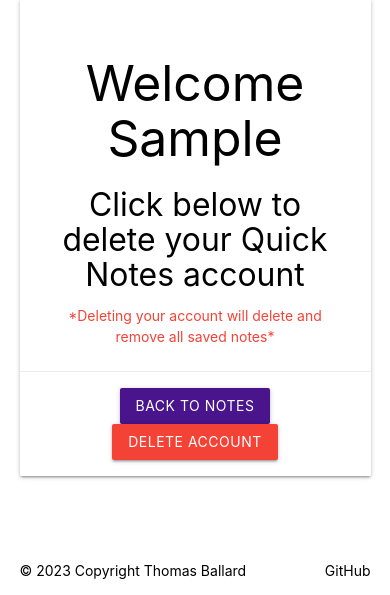
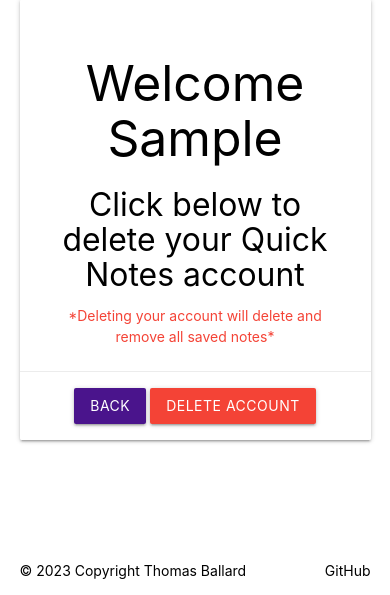
Before and after one commit to ThomasBallardCI/m3-notes-app, a Flask app: page /user_management in a window 390 px wide. Shown: the part 249-844 px from the top of the page. Run offline with Flask 2, Linux system fonts and the light colour scheme; the visitor is signed in with stand-in values (Sample User, id 1); data comes from the database, SQL or seed files in the repository.

Commit message:
adjustedt buttons account page to fit mobile

```diff
--- a/quicknote/templates/user_management.html
+++ b/quicknote/templates/user_management.html
@@ -22,7 +22,7 @@
 
         <div class="card-action">
             <!-- Button to go back to Notes page -->
-            <a class="waves-effect waves-light btn purple darken-4 hoverable" href="{{ url_for('notes') }}" aria-label="Back to Notes">Back to Notes</a>
+            <a class="waves-effect waves-light btn purple darken-4 hoverable" href="{{ url_for('notes') }}" aria-label="Back to Notes">Back</a>
             <!-- Button to open the Delete Account modal -->
             <a class="waves-effect waves-light btn red user-delete-button hoverable modal-trigger right-align" href="#delete-account-modal" aria-label="Delete Account">Delete Account</a>
         </div>
```
